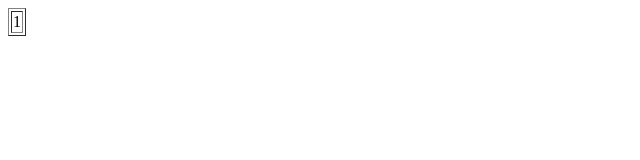
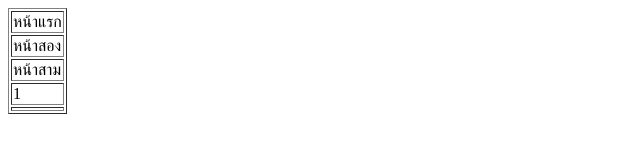
Before and after one commit to Onmook/testgit, a plain HTML site: page index.html in a window 1280 px wide. Shown: the whole page, without its empty margins (0-640 px from the left). Drawn offline with Linux system fonts and the light colour scheme.

Commit message:
menu thai

```diff
--- a/index.html
+++ b/index.html
@@ -6,7 +6,19 @@
 <body>
 	<table border="1">
 		<tr>
+			<td>หน้าแรก</td>
+		</tr>
+		<tr>
+			<td>หน้าสอง</td>
+		</tr>
+		<tr>
+			<td>หน้าสาม</td>
+		</tr>
+		<tr>
 			<td>1</td>
+		</tr>
+		<tr>
+			<td></td>
 		</tr>
 	</table>
 </body>
```
